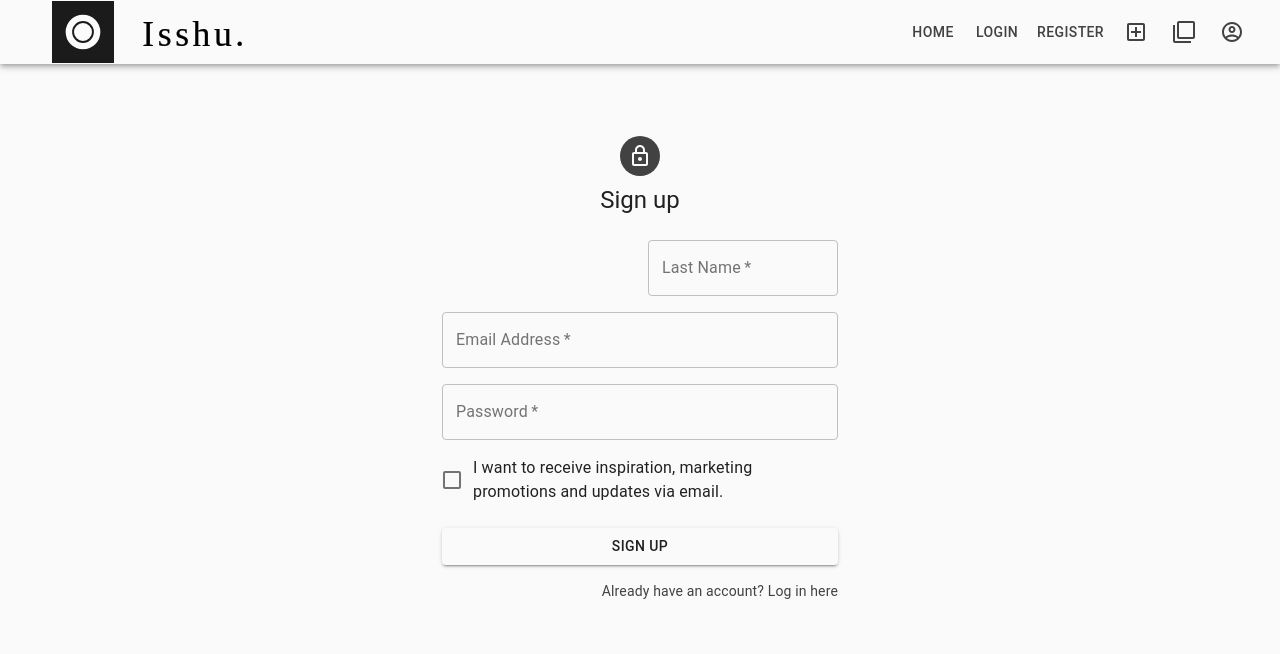
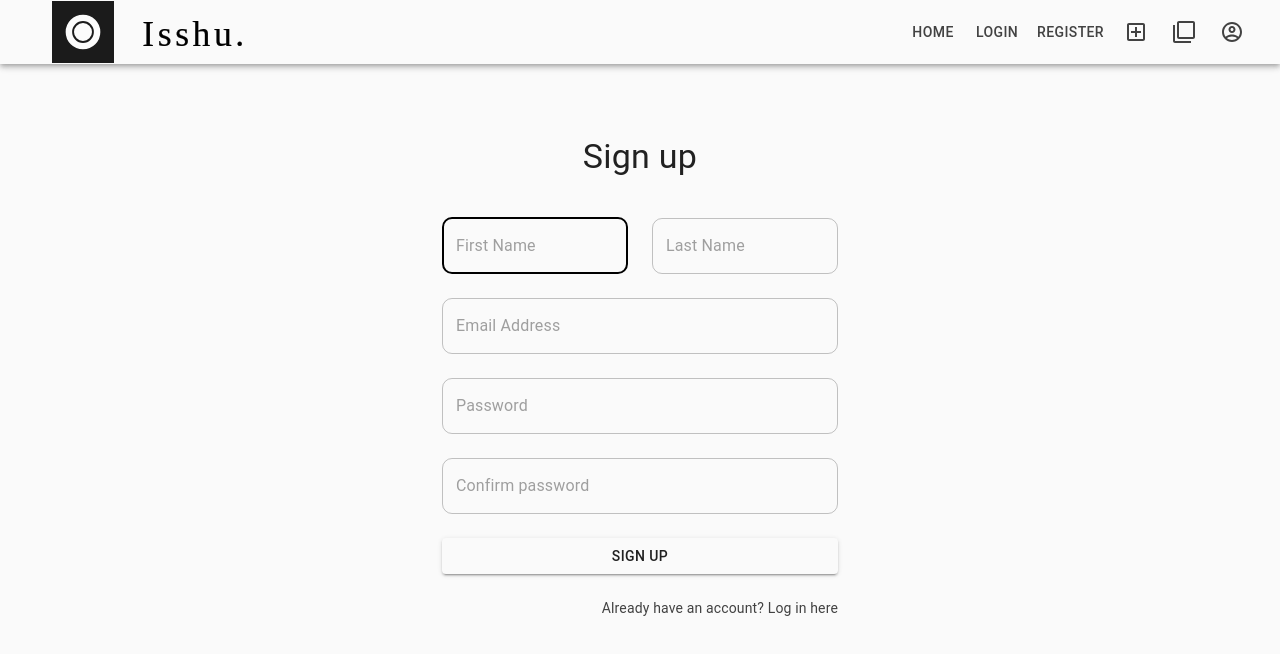
Before and after one commit to JKusiak/isshu, a React (Create React App) app in the folder frontend/: page /register in a window 1280 px wide. Shown: the top 654 px of the page. Built offline with nearby package versions, Linux system fonts and the light colour scheme.

Commit message:
Adjust login and register pages

```diff
--- a/frontend/src/components/HomePage.tsx
+++ b/frontend/src/components/HomePage.tsx
@@ -3,6 +3,7 @@ import logoText from '../resources/isshu_logo_text.svg';
 import { makeStyles } from '@material-ui/styles';
 import Grid from '@material-ui/core/Grid';
 import Box from '@material-ui/core/Box';
+// import { useTheme } from '@material-ui/core/styles';
 import Button from "./ButtonSpacing";
 
 
@@ -10,17 +11,18 @@ interface HomePageProps {
 
 }
 
+
+
 const useStyles = makeStyles(() => ({
       bigLogo: {
             width: '35%',
             height: '35%'
       },
       homePageButton: {
-            background: "mainTheme.palette.primary.dark",
             padding: '0.5em 4em',
             borderRadius: '10px',
             "&:hover": {
-                  background: "palette.secondary"
+                  background: "palette.secondary.dark"
             }
       }
 }));
@@ -29,15 +31,30 @@ const useStyles = makeStyles(() => ({
 
 const HomePage: FC<HomePageProps> = (props) => {
       const classes = useStyles();
+      // const theme = useTheme();
 
       return (
       <Box mt={"6em"}>
             <Grid container direction="column" justify="center" alignItems="center">
-                  <img className={classes.bigLogo} src={logoText} alt='logo of the website saying "Isshu - minimalistic bug tracker"'></img>
-                  <Button className={classes.homePageButton} variant='outlined' color='secondary' mt={"5em"} size={'large'}>
+                  <img
+                        className={classes.bigLogo}
+                        src={logoText}
+                        alt='logo of the website saying "Isshu - minimalistic bug tracker"'>
+                  </img>
+                  <Button
+                        className={classes.homePageButton}
+                        variant='contained'
+                        color='primary'
+                        mt={"5em"}
+                        size={'large'}>
                         Login
                   </Button>
-                  <Button className={classes.homePageButton} variant='outlined' color='secondary' mt={"2em"} size={'large'}>
+                  <Button
+                        className={classes.homePageButton}
+                        variant='contained'
+                        color='primary'
+                        mt={"2em"}
+                        size={'large'}>
                         Register
                   </Button>
             </Grid>
--- a/frontend/src/components/LoginPage.tsx
+++ b/frontend/src/components/LoginPage.tsx
@@ -1,14 +1,9 @@
 import React from 'react';
-import Avatar from '@material-ui/core/Avatar';
 import Button from '@material-ui/core/Button';
 import CssBaseline from '@material-ui/core/CssBaseline';
 import TextField from '@material-ui/core/TextField';
-import FormControlLabel from '@material-ui/core/FormControlLabel';
-import Checkbox from '@material-ui/core/Checkbox';
 import Link from '@material-ui/core/Link';
 import Grid from '@material-ui/core/Grid';
-import Box from '@material-ui/core/Box';
-import LockOutlinedIcon from '@material-ui/icons/LockOutlined';
 import Typography from '@material-ui/core/Typography';
 import { makeStyles } from '@material-ui/core/styles';
 import Container from '@material-ui/core/Container';
@@ -17,89 +12,88 @@ import { Link as RouterLink} from 'react-router-dom';
 
 const useStyles = makeStyles((theme) => ({
   paper: {
-    marginTop: theme.spacing(8),
+    marginTop: theme.spacing(9),
     display: 'flex',
     flexDirection: 'column',
     alignItems: 'center',
   },
-  avatar: {
-    margin: theme.spacing(1),
-    backgroundColor: theme.palette.secondary.main,
-  },
   form: {
-    width: '100%', // Fix IE 11 issue.
-    marginTop: theme.spacing(1),
+    width: '100%',
+    marginTop: theme.spacing(5),
   },
   submit: {
-    margin: theme.spacing(3, 0, 2),
+    margin: theme.spacing(3, 0, 3),
   },
+  inputField: {
+    "& .MuiOutlinedInput-root": {
+      "& fieldset": {
+        padding: '0.5em 4em',
+        borderRadius: '10px',
+      },
+      "&.Mui-focused fieldset": {
+        borderColor: "#000000",
+        borderWidth: "2px",
+      }
+    },
+  }
 }));
 
-function LoginPage() {
+
+function RegisterPage() {
   const classes = useStyles();
 
   return (
     <Container component="main" maxWidth="xs">
       <CssBaseline />
       <div className={classes.paper}>
-        <Avatar className={classes.avatar}>
-          <LockOutlinedIcon />
-        </Avatar>
-        <Typography component="h1" variant="h5">
+        <Typography component="h1" variant="h4">
           Sign in
         </Typography>
         <form className={classes.form} noValidate>
+          <Grid container spacing={3}>
+            <Grid item xs={12}>
               <TextField
-            variant="outlined"
-            margin="normal"
+                className={classes.inputField}
                 required
                 fullWidth
+                variant="outlined"
+                name="email"
                 id="email"
-            label="Email Address"
-            name="email"
-            autoComplete="email"
-            autoFocus
+                placeholder="Email Address"
               />
+            </Grid>
+            <Grid item xs={12}>
               <TextField
-            variant="outlined"
-            margin="normal"
+                className={classes.inputField}
                 required
                 fullWidth
+                variant="outlined"
                 name="password"
-            label="Password"
+                id="password"
+                placeholder="Password"
                 type="password"
-            id="password"
-            autoComplete="current-password"
               />
-          <FormControlLabel
-            control={<Checkbox value="remember" color="primary" />}
-            label="Remember me"
-          />
+            </Grid>
+          </Grid>
           <Button
+            className={classes.submit}
             type="submit"
             fullWidth
             variant="contained"
             color="primary"
-            className={classes.submit}
           >
-            Sign In
+            Sign in
           </Button>
-          <Grid container>
-            <Grid item xs>
-            </Grid>
+          <Grid container justify="flex-end">
             <Grid item>
               <Link component={RouterLink} to='/register' color='secondary'>
-                {"Don't have an account? Sign Up"}
+                {"Don't have an account? Register here"}
               </Link>
             </Grid>
           </Grid>
         </form>
       </div>
-      <Box mt={8}>
-        {/* <Copyright /> */}
-      </Box>
     </Container>
   );
 }
-
-export default LoginPage;
+export default RegisterPage;
--- a/frontend/src/components/RegisterModal.tsx
+++ b/frontend/src/components/RegisterModal.tsx
@@ -1 +1 @@
-export {};
+export{};
--- a/frontend/src/components/RegisterPage.tsx
+++ b/frontend/src/components/RegisterPage.tsx
@@ -1,14 +1,9 @@
 import React from 'react';
-import Avatar from '@material-ui/core/Avatar';
 import Button from '@material-ui/core/Button';
 import CssBaseline from '@material-ui/core/CssBaseline';
 import TextField from '@material-ui/core/TextField';
-import FormControlLabel from '@material-ui/core/FormControlLabel';
-import Checkbox from '@material-ui/core/Checkbox';
 import Link from '@material-ui/core/Link';
 import Grid from '@material-ui/core/Grid';
-import Box from '@material-ui/core/Box';
-import LockOutlinedIcon from '@material-ui/icons/LockOutlined';
 import Typography from '@material-ui/core/Typography';
 import { makeStyles } from '@material-ui/core/styles';
 import Container from '@material-ui/core/Container';
@@ -17,23 +12,37 @@ import { Link as RouterLink} from 'react-router-dom';
 
 const useStyles = makeStyles((theme) => ({
   paper: {
-    marginTop: theme.spacing(8),
+    marginTop: theme.spacing(9),
     display: 'flex',
     flexDirection: 'column',
     alignItems: 'center',
   },
-  avatar: {
-    margin: theme.spacing(1),
-    backgroundColor: theme.palette.secondary.main,
-  },
   form: {
-    width: '100%', // Fix IE 11 issue.
-    marginTop: theme.spacing(3),
+    width: '100%',
+    marginTop: theme.spacing(5),
   },
   submit: {
-    margin: theme.spacing(3, 0, 2),
+    margin: theme.spacing(3, 0, 3),
   },
+  inputField: {
+    "& .MuiOutlinedInput-root": {
+      "& fieldset": {
+        padding: '0.5em 4em',
+        borderRadius: '10px',
+      },
+      "&.Mui-focused fieldset": {
+        borderColor: "#000000",
+        borderWidth: "2px",
+      }
+    },
+  }
 }));
+
+
+
+
+
+
 
 function RegisterPage() {
   const classes = useStyles();
@@ -42,73 +51,76 @@ function RegisterPage() {
     <Container component="main" maxWidth="xs">
       <CssBaseline />
       <div className={classes.paper}>
-        <Avatar className={classes.avatar}>
-          <LockOutlinedIcon />
-        </Avatar>
-        <Typography component="h1" variant="h5">
+        <Typography component="h1" variant="h4">
           Sign up
         </Typography>
         <form className={classes.form} noValidate>
-          <Grid container spacing={2}>
+          <Grid container spacing={3}>
             <Grid item xs={12} sm={6}>
               <TextField
-                autoComplete="fname"
-                name="firstName"
-                variant="outlined"
+                className={classes.inputField}
                 required
                 fullWidth
+                autoFocus
+                variant="outlined"
+                name="firstName"
                 id="firstName"
-                label="First Name"
-                autoFocus
+                placeholder="First Name"
               />
             </Grid>
             <Grid item xs={12} sm={6}>
               <TextField
-                variant="outlined"
+                className={classes.inputField}
                 required
                 fullWidth
+                variant="outlined"
+                name="lastName"
                 id="lastName"
-                label="Last Name"
-                name="lastName"
-                autoComplete="lname"
+                placeholder="Last Name"
               />
             </Grid>
             <Grid item xs={12}>
               <TextField
-                variant="outlined"
+                className={classes.inputField}
                 required
                 fullWidth
+                variant="outlined"
+                name="email"
                 id="email"
-                label="Email Address"
-                name="email"
-                autoComplete="email"
+                placeholder="Email Address"
               />
             </Grid>
             <Grid item xs={12}>
               <TextField
-                variant="outlined"
+                className={classes.inputField}
                 required
                 fullWidth
+                variant="outlined"
                 name="password"
-                label="Password"
+                id="password"
+                placeholder="Password"
                 type="password"
-                id="password"
-                autoComplete="current-password"
               />
             </Grid>
             <Grid item xs={12}>
-              <FormControlLabel
-                control={<Checkbox value="allowExtraEmails" color="primary" />}
-                label="I want to receive inspiration, marketing promotions and updates via email."
+              <TextField
+                className={classes.inputField}
+                required
+                fullWidth
+                variant="outlined"
+                name="password"
+                id="password"
+                placeholder="Confirm password"
+                type="password"
               />
             </Grid>
           </Grid>
           <Button
+            className={classes.submit}
             type="submit"
             fullWidth
             variant="contained"
             color="primary"
-            className={classes.submit}
           >
             Sign Up
           </Button>
@@ -121,9 +133,6 @@ function RegisterPage() {
           </Grid>
         </form>
       </div>
-      <Box mt={5}>
-        {/* <Copyright /> */}
-      </Box>
     </Container>
   );
 }
```
Lines whose indentation alone changed are shown as unchanged.
